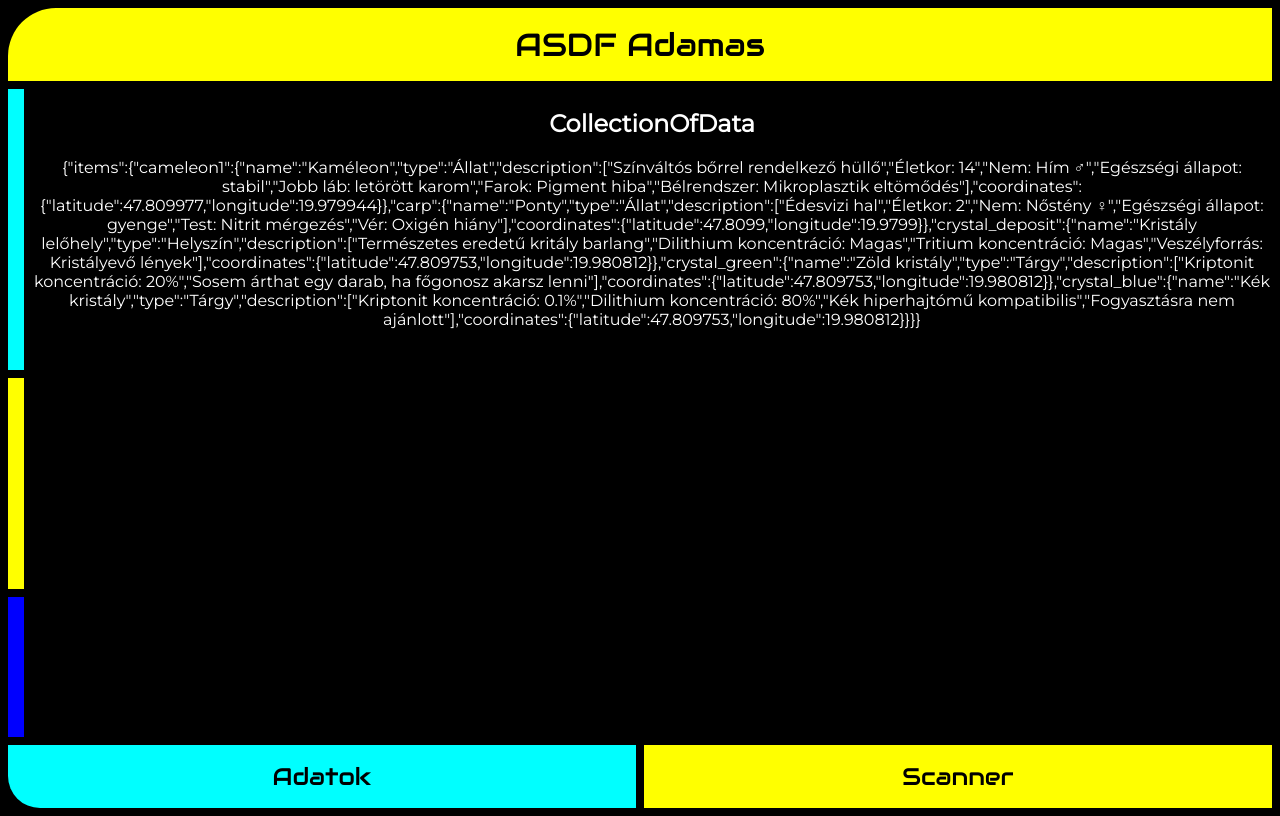
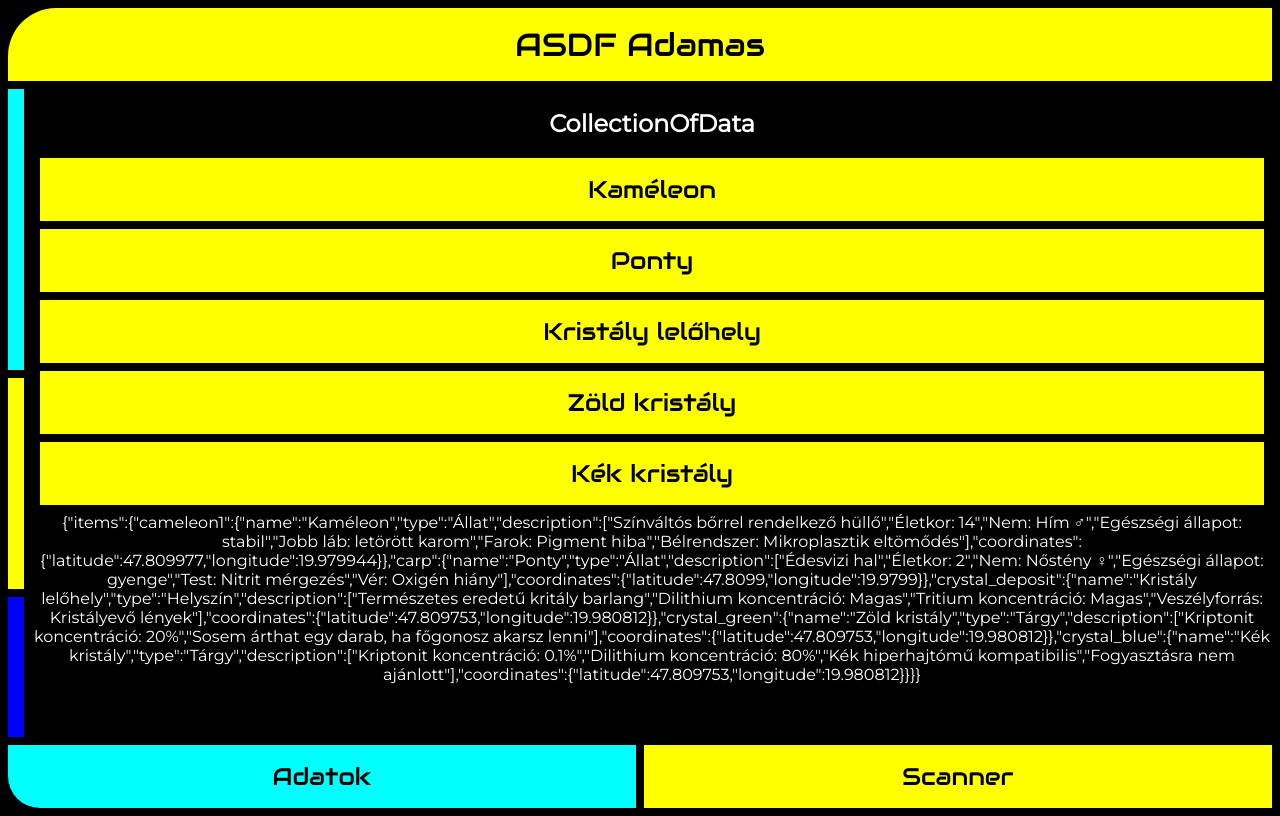
Before and after one commit to Jarmilla/adamas-app, a React (Create React App) app in the folder adamas-app/: page / in a window 1280 px wide. Both pictures are taken after a click on the button "Adatok". Built offline with nearby package versions, Linux system fonts and the light colour scheme.

Commit message:
mapping through data names in CollectionOfData

```diff
--- a/adamas-app/src/App.js
+++ b/adamas-app/src/App.js
@@ -57,8 +57,7 @@ function App() {
         <article>
           {isHomeShown && <Home />}
           {isScannerShown && <Scanner />}
-          {isCollectionOfDataShown && <CollectionOfData />}
-          <p>{JSON.stringify(data)}</p>
+          {isCollectionOfDataShown && <CollectionOfData data={data} />}
         </article>
       </main>
 
--- a/adamas-app/src/App.scss
+++ b/adamas-app/src/App.scss
@@ -107,6 +107,10 @@ nav {
   gap: 0.5rem;
 }
 
+.collection-of-data h2 {
+  margin: 0.5rem;
+}
+
 @media (min-width: 400px) {
   .App {
     height: 100vh;
--- a/adamas-app/src/components/CollectionOfData.js
+++ b/adamas-app/src/components/CollectionOfData.js
@@ -1,9 +1,16 @@
 import React from "react";
 
-function CollectionOfData() {
+function CollectionOfData({ data }) {
   return (
-    <div>
+    <div className="collection-of-data">
       <h1>CollectionOfData</h1>
+      {data &&
+        Object.keys(data.items).map((key) => {
+          let value = data.items[key];
+          console.log(key, value);
+          return <h2 key={key}>{value.name}</h2>;
+        })}
+      <p>{JSON.stringify(data)}</p>
     </div>
   );
 }
```
